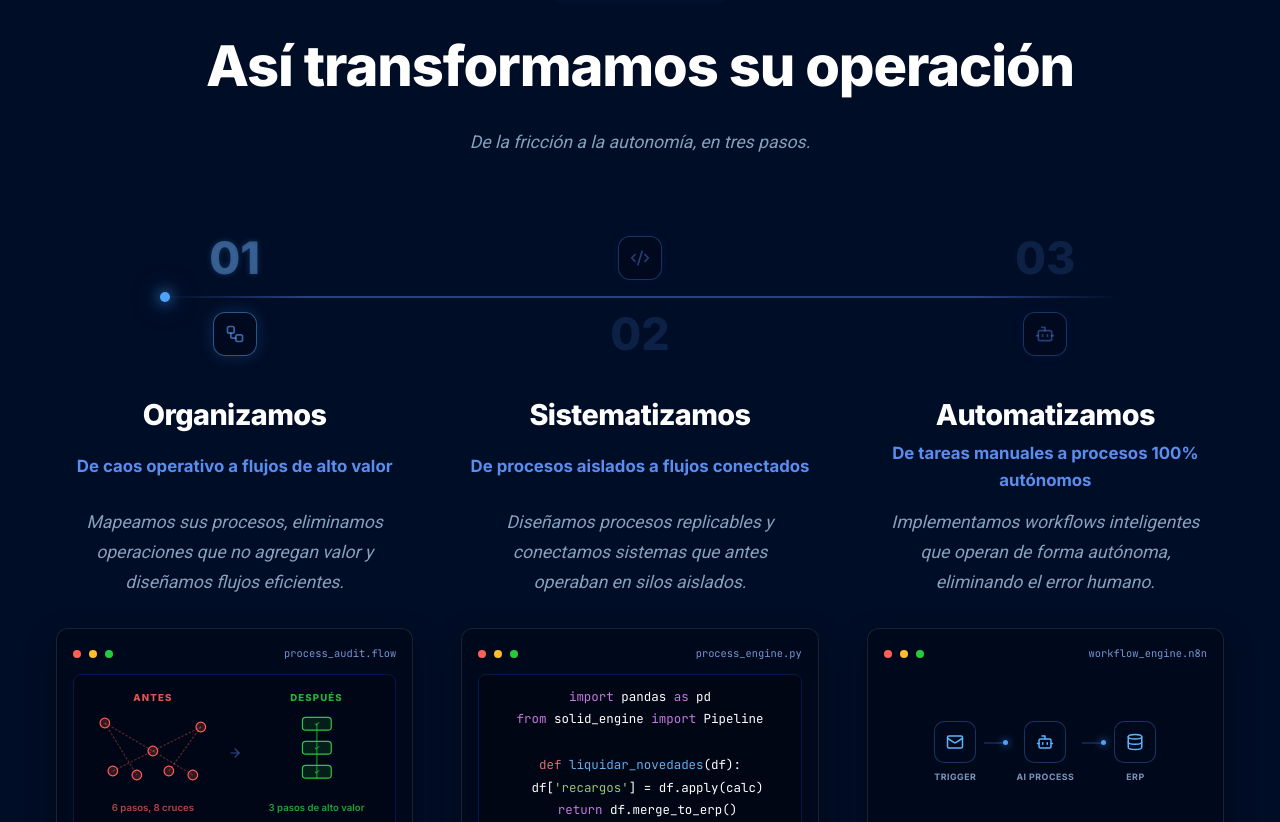
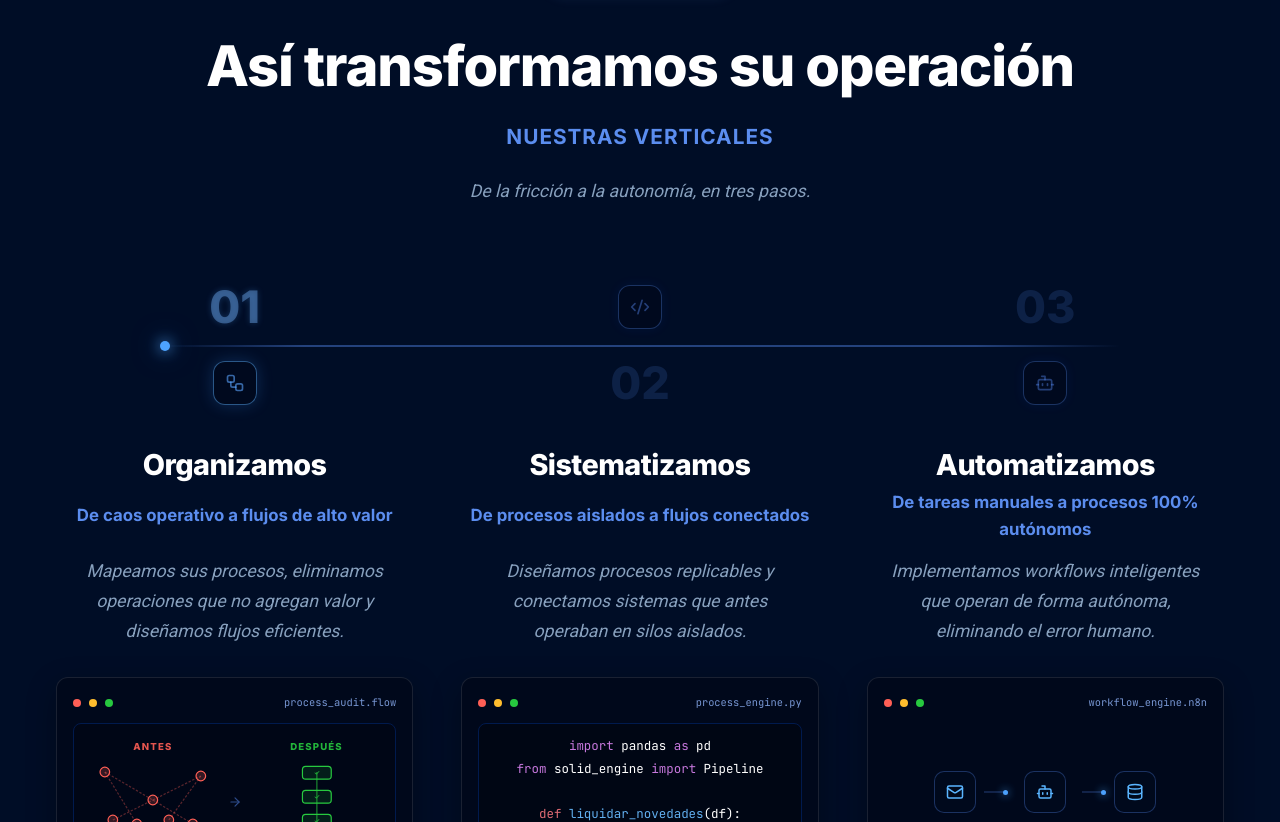
Before and after one commit to LuisRojas0923/Landing-Page-SOLID, a React (Vite) app: page / in a window 1280 px wide. Shown: the part 1076-1898 px from the top of the page. Built offline with nearby package versions, Linux system fonts and the light colour scheme.

Commit message:
Añadido subtítulo 'Nuestras Verticales' en azul bajo el título principal de la sección Método

```diff
--- a/src/pages/Home.jsx
+++ b/src/pages/Home.jsx
@@ -211,7 +211,8 @@ const Home = () => {
                 <div style={{ maxWidth: '1200px', margin: '0 auto' }}>
                     <div style={{ textAlign: 'center', marginBottom: '5rem' }}>
                         <div className="luxe-badge" style={{ marginBottom: '1.5rem' }}>Nuestro Método</div>
-                        <h2 style={{ fontSize: 'clamp(2.5rem, 5vw, 3.5rem)', marginBottom: '1rem', fontWeight: '800' }}>Así transformamos su operación</h2>
+                        <h2 style={{ fontSize: 'clamp(2.5rem, 5vw, 3.5rem)', marginBottom: '0.5rem', fontWeight: '800' }}>Así transformamos su operación</h2>
+                        <div style={{ color: '#5b8def', fontSize: '1.3rem', fontWeight: '700', marginBottom: '1.5rem', textTransform: 'uppercase', letterSpacing: '1px' }}>Nuestras Verticales</div>
                         <p style={{ color: 'rgba(180, 210, 240, 0.75)', maxWidth: '600px', margin: '0 auto', fontSize: '1.1rem', fontFamily: "'Roboto', sans-serif", fontStyle: 'italic' }}>De la fricción a la autonomía, en tres pasos.</p>
                     </div>
 
```
